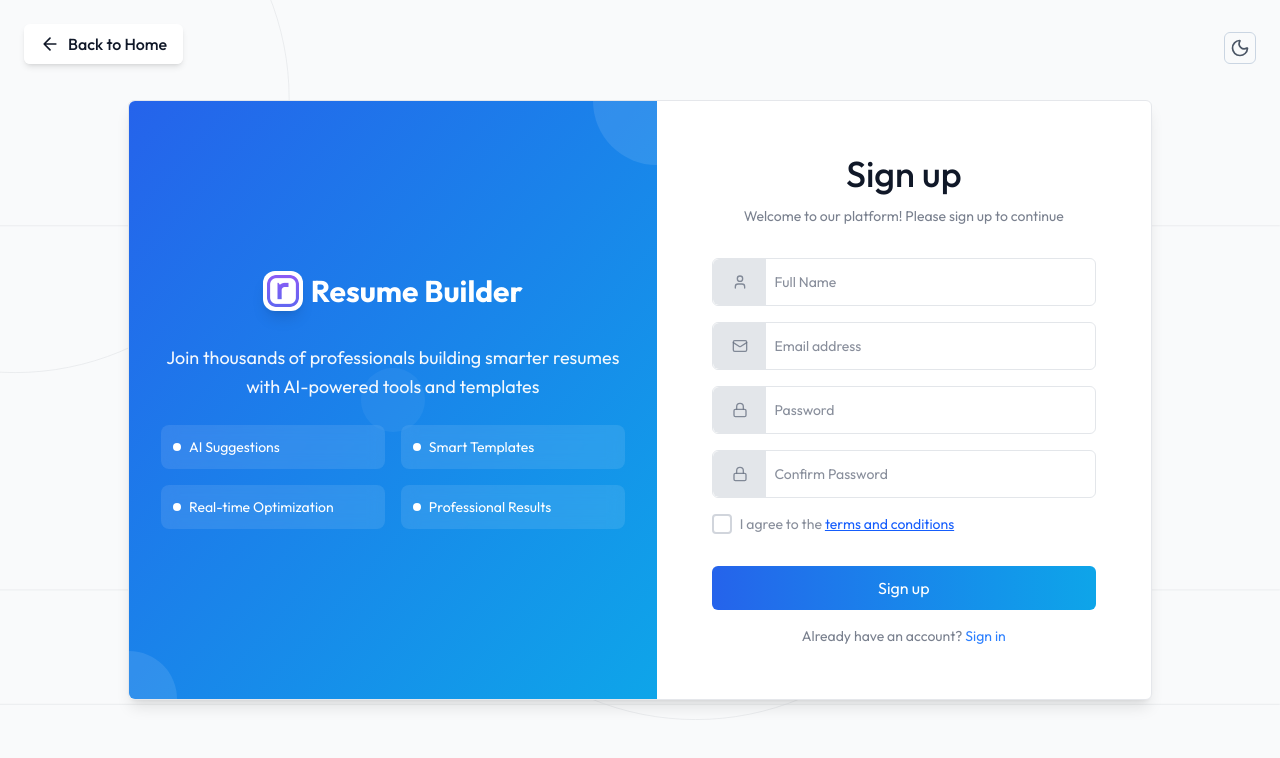
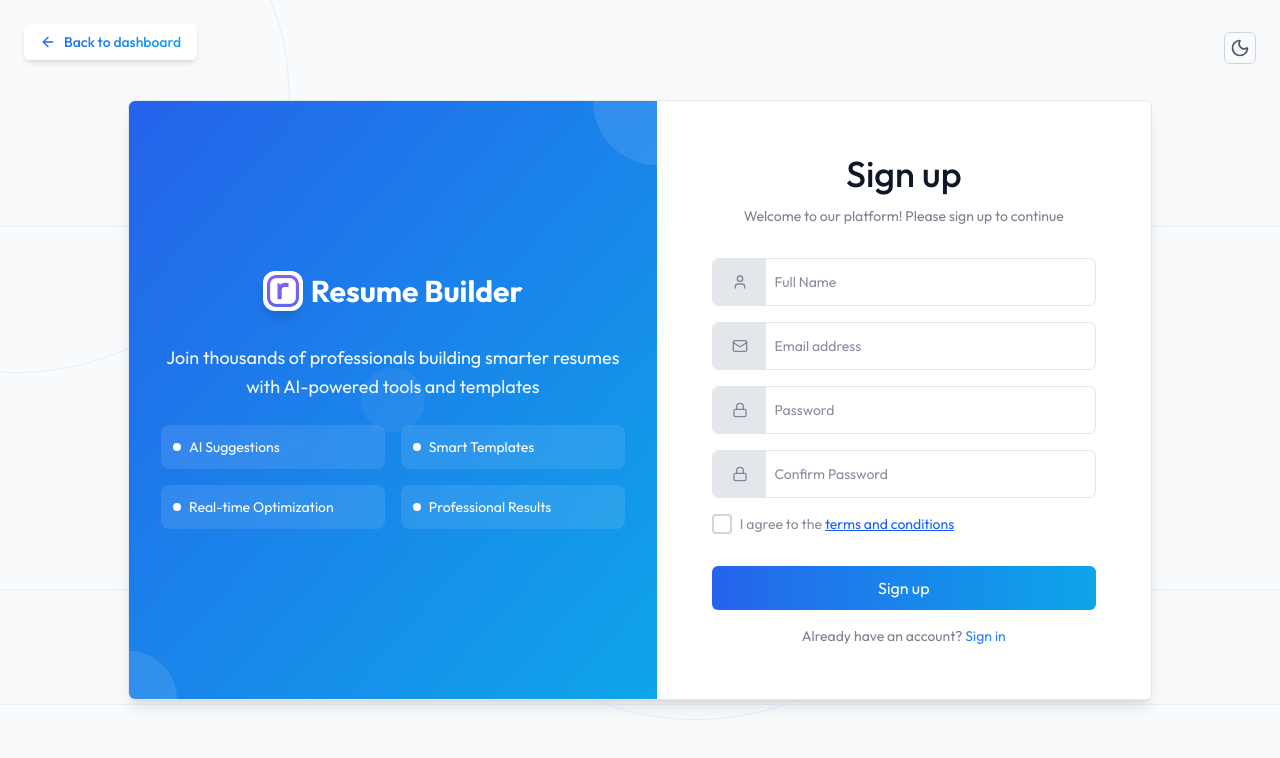
Before and after one commit to Zardron/resume-builder, a React (Vite) app in the folder client/: page /sign-up in a window 1280 px wide. Shown: the top 758 px of the page. Built offline with nearby package versions, Linux system fonts and the light colour scheme.

Commit message:
add some minor changes

```diff
--- a/client/src/components/TermsModal.jsx
+++ b/client/src/components/TermsModal.jsx
@@ -25,6 +25,10 @@ const TermsModal = ({
     const { scrollTop, scrollHeight, clientHeight } = e.target;
     const isAtBottom = Math.abs(scrollHeight - clientHeight - scrollTop) < 1;
     setHasScrolledToBottom(isAtBottom);
+
+    if (!isAtBottom && modalTermsAccepted) {
+      setModalTermsAccepted(false);
+    }
   };
 
   const openTermsModal = () => {
--- a/client/src/components/home/HeroSection.jsx
+++ b/client/src/components/home/HeroSection.jsx
@@ -17,35 +17,35 @@ const HeroSection = () => {
         xmlns="http://www.w3.org/2000/svg"
       >
         <path
-          stroke={isDark ? "#FFFFFF" : "#1D293D"}
-          strokeOpacity=".7"
+          stroke={isDark ? "#FFFFFF" : "#2563eb"}
+          strokeOpacity="1"
           d="M-15.227 702.342H1439.7"
         />
         <circle
           cx="711.819"
           cy="372.562"
           r="308.334"
-          stroke={isDark ? "#FFFFFF" : "#1D293D"}
-          strokeOpacity=".7"
+          stroke={isDark ? "#FFFFFF" : "#2563eb"}
+          strokeOpacity="1"
         />
         <circle
           cx="16.942"
           cy="20.834"
           r="308.334"
-          stroke={isDark ? "#FFFFFF" : "#1D293D"}
-          strokeOpacity=".7"
+          stroke={isDark ? "#FFFFFF" : "#2563eb"}
+          strokeOpacity="1"
         />
         <path
-          stroke={isDark ? "#FFFFFF" : "#1D293D"}
-          strokeOpacity=".7"
+          stroke={isDark ? "#FFFFFF" : "#2563eb"}
+          strokeOpacity="1"
           d="M-15.227 573.66H1439.7M-15.227 164.029H1439.7"
         />
         <circle
           cx="782.595"
           cy="411.166"
           r="308.334"
-          stroke={isDark ? "#FFFFFF" : "#1D293D"}
-          strokeOpacity=".7"
+          stroke={isDark ? "#FFFFFF" : "#2563eb"}
+          strokeOpacity="1"
         />
       </svg>
       <section className="flex flex-col max-md:gap-20 md:flex-row pb-20 items-center justify-between mt-20 px-4 md:px-16 lg:px-24 xl:px-32">
--- a/client/src/pages/Login.jsx
+++ b/client/src/pages/Login.jsx
@@ -4,6 +4,7 @@ import logo from "../assets/logo.png";
 import InputField from "../components/InputField";
 import ThemeSwitcher from "../util/ThemeSwitcher";
 import { useTheme } from "../ThemeContext";
+import { ArrowLeftIcon } from "lucide-react";
 
 const Login = () => {
   const navigate = useNavigate();
@@ -55,54 +56,49 @@ const Login = () => {
         xmlns="http://www.w3.org/2000/svg"
       >
         <path
-          stroke={isDark ? "#FFFFFF" : "#1D293D"}
-          strokeOpacity=".7"
+          stroke={isDark ? "#FFFFFF" : "#2563eb"}
+          strokeOpacity="1"
           d="M-15.227 702.342H1439.7"
         />
         <circle
           cx="711.819"
           cy="372.562"
           r="308.334"
-          stroke={isDark ? "#FFFFFF" : "#1D293D"}
-          strokeOpacity=".7"
+          stroke={isDark ? "#FFFFFF" : "#2563eb"}
+          strokeOpacity="1"
         />
         <circle
           cx="16.942"
           cy="20.834"
           r="308.334"
-          stroke={isDark ? "#FFFFFF" : "#1D293D"}
-          strokeOpacity=".7"
+          stroke={isDark ? "#FFFFFF" : "#2563eb"}
+          strokeOpacity="1"
         />
         <path
-          stroke={isDark ? "#FFFFFF" : "#1D293D"}
-          strokeOpacity=".7"
+          stroke={isDark ? "#FFFFFF" : "#2563eb"}
+          strokeOpacity="1"
           d="M-15.227 573.66H1439.7M-15.227 164.029H1439.7"
         />
         <circle
           cx="782.595"
           cy="411.166"
           r="308.334"
-          stroke={isDark ? "#FFFFFF" : "#1D293D"}
-          strokeOpacity=".7"
+          stroke={isDark ? "#FFFFFF" : "#2563eb"}
+          strokeOpacity="1"
         />
       </svg>
       <button
         onClick={() => navigate("/")}
         className="absolute top-6 left-6 z-10 flex items-center gap-2 px-4 py-2 bg-white/90 hover:bg-white text-gray-900 rounded-md shadow-md transition-all duration-200 font-medium cursor-pointer"
       >
-        <svg
-          width="20"
-          height="20"
-          viewBox="0 0 24 24"
-          fill="none"
-          stroke="currentColor"
-          strokeWidth="2"
-          strokeLinecap="round"
-          strokeLinejoin="round"
+        <Link
+          to="/dashboard"
+          className="flex items-center gap-2 text-sm bg-gradient-to-r from-[var(--primary-color)] to-[var(--accent-color)] bg-clip-text text-transparent hover:from-[var(--accent-color)] hover:to-[var(--primary-color)] transition-all duration-300"
         >
-          <path d="M19 12H5M12 19l-7-7 7-7" />
-        </svg>
-        Back to Home
+          {" "}
+          <ArrowLeftIcon className="size-4 text-[var(--primary-color)]" /> Back
+          to dashboard
+        </Link>
       </button>
 
       <div className="absolute top-8 right-6">
--- a/client/src/pages/Register.jsx
+++ b/client/src/pages/Register.jsx
@@ -5,6 +5,7 @@ import logo from '../assets/logo.png';
 import ThemeSwitcher from "../util/ThemeSwitcher";
 import InputField from "../components/InputField";
 import TermsModal from "../components/TermsModal";
+import { ArrowLeftIcon } from "lucide-react";
 
 const Register = () => {
   const navigate = useNavigate();
@@ -74,54 +75,49 @@ const Register = () => {
         xmlns="http://www.w3.org/2000/svg"
       >
         <path
-          stroke={isDark ? "#FFFFFF" : "#1D293D"}
-          strokeOpacity=".7"
+          stroke={isDark ? "#FFFFFF" : "#2563eb"}
+          strokeOpacity="1"
           d="M-15.227 702.342H1439.7"
         />
         <circle
           cx="711.819"
           cy="372.562"
           r="308.334"
-          stroke={isDark ? "#FFFFFF" : "#1D293D"}
-          strokeOpacity=".7"
+          stroke={isDark ? "#FFFFFF" : "#2563eb"}
+          strokeOpacity="1"
         />
         <circle
           cx="16.942"
           cy="20.834"
           r="308.334"
-          stroke={isDark ? "#FFFFFF" : "#1D293D"}
-          strokeOpacity=".7"
+          stroke={isDark ? "#FFFFFF" : "#2563eb"}
+          strokeOpacity="1"
         />
         <path
-          stroke={isDark ? "#FFFFFF" : "#1D293D"}
-          strokeOpacity=".7"
+          stroke={isDark ? "#FFFFFF" : "#2563eb"}
+          strokeOpacity="1"
           d="M-15.227 573.66H1439.7M-15.227 164.029H1439.7"
         />
         <circle
           cx="782.595"
           cy="411.166"
           r="308.334"
-          stroke={isDark ? "#FFFFFF" : "#1D293D"}
-          strokeOpacity=".7"
+          stroke={isDark ? "#FFFFFF" : "#2563eb"}
+          strokeOpacity="1"
         />
       </svg>
       <button
         onClick={() => navigate("/")}
         className="absolute top-6 left-6 z-10 flex items-center gap-2 px-4 py-2 bg-white/90 hover:bg-white text-gray-900 rounded-md shadow-md transition-all duration-200 font-medium cursor-pointer"
       >
-        <svg
-          width="20"
-          height="20"
-          viewBox="0 0 24 24"
-          fill="none"
-          stroke="currentColor"
-          strokeWidth="2"
-          strokeLinecap="round"
-          strokeLinejoin="round"
+        <Link
+          to="/dashboard"
+          className="flex items-center gap-2 text-sm bg-gradient-to-r from-[var(--primary-color)] to-[var(--accent-color)] bg-clip-text text-transparent hover:from-[var(--accent-color)] hover:to-[var(--primary-color)] transition-all duration-300"
         >
-          <path d="M19 12H5M12 19l-7-7 7-7" />
-        </svg>
-        Back to Home
+          {" "}
+          <ArrowLeftIcon className="size-4 text-[var(--primary-color)]" /> Back
+          to dashboard
+        </Link>
       </button>
 
       <div className="absolute top-8 right-6">
```
